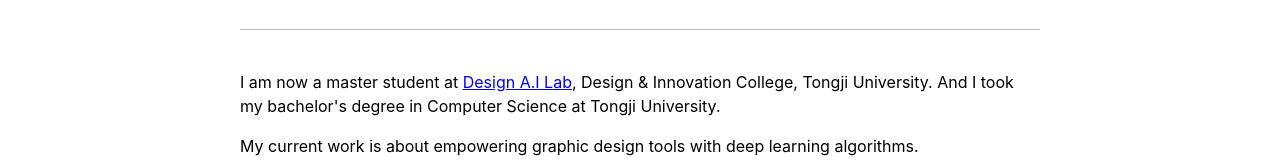
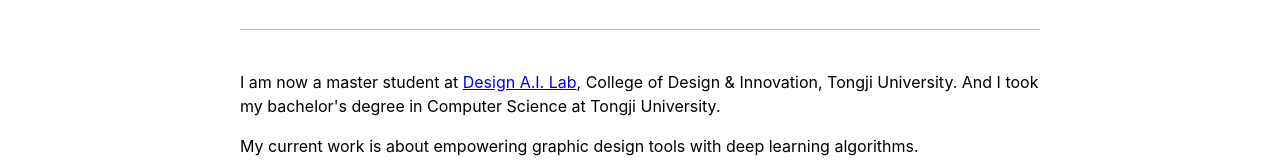
Before and after one commit to zhuojg/zhuojg.github.io, a React (Create React App) app: page /about in a window 1280 px wide. Shown: the part 379-547 px from the top of the page. Built offline with nearby package versions, Linux system fonts and the light colour scheme.

Commit message:
fix: some updates

```diff
--- a/src/components/About/index.tsx
+++ b/src/components/About/index.tsx
@@ -86,9 +86,9 @@ const About = () => {
         <p>
           I am now a master student at{' '}
           <a href="https://sheji.ai" target="_blank" rel="noreferrer">
-            Design A.I Lab
+            Design A.I. Lab
           </a>
-          , Design & Innovation College, Tongji University. And I took my
+          , College of Design & Innovation, Tongji University. And I took my
           bachelor's degree in Computer Science at Tongji University.
         </p>
         <p>
```
